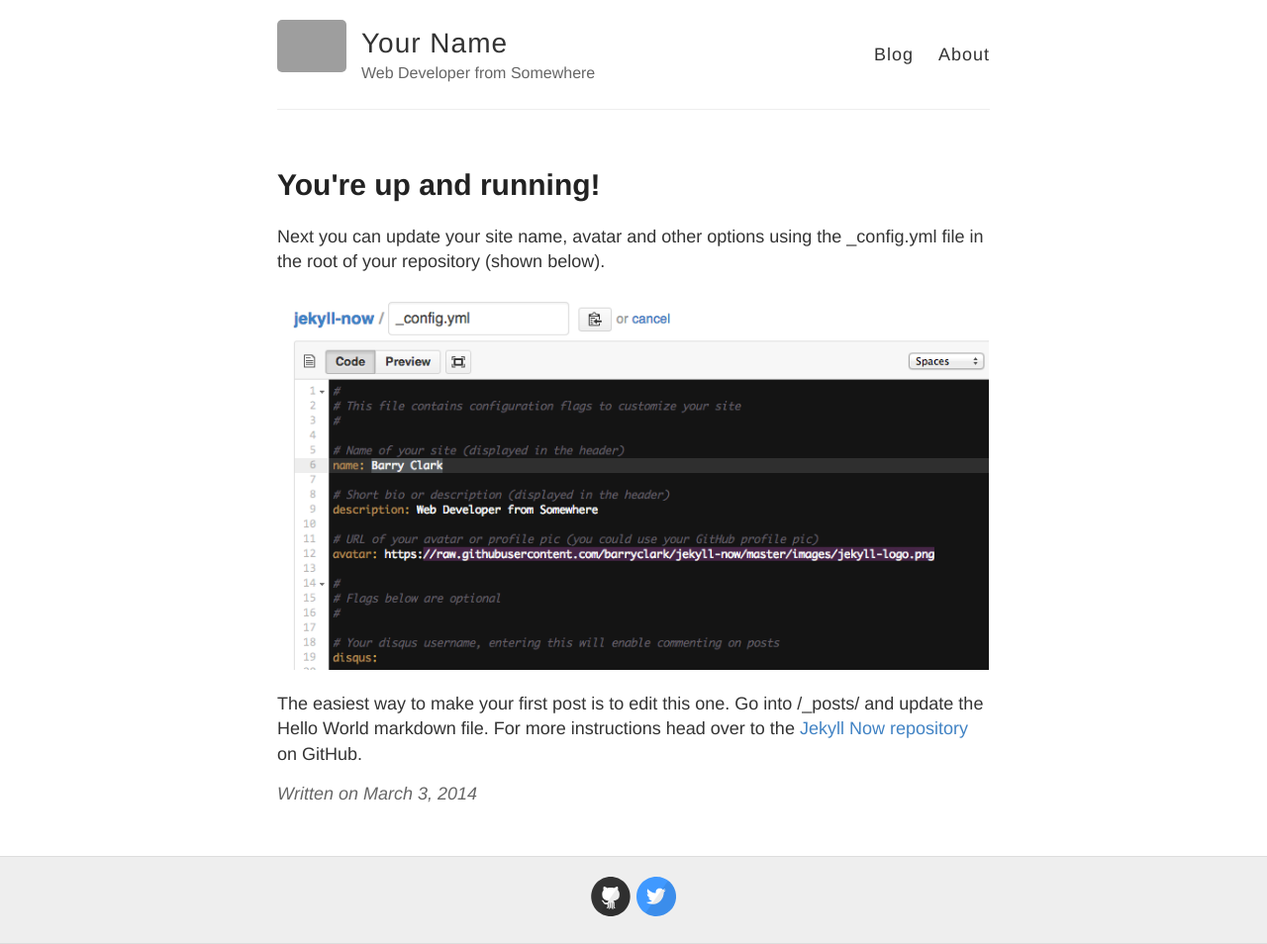
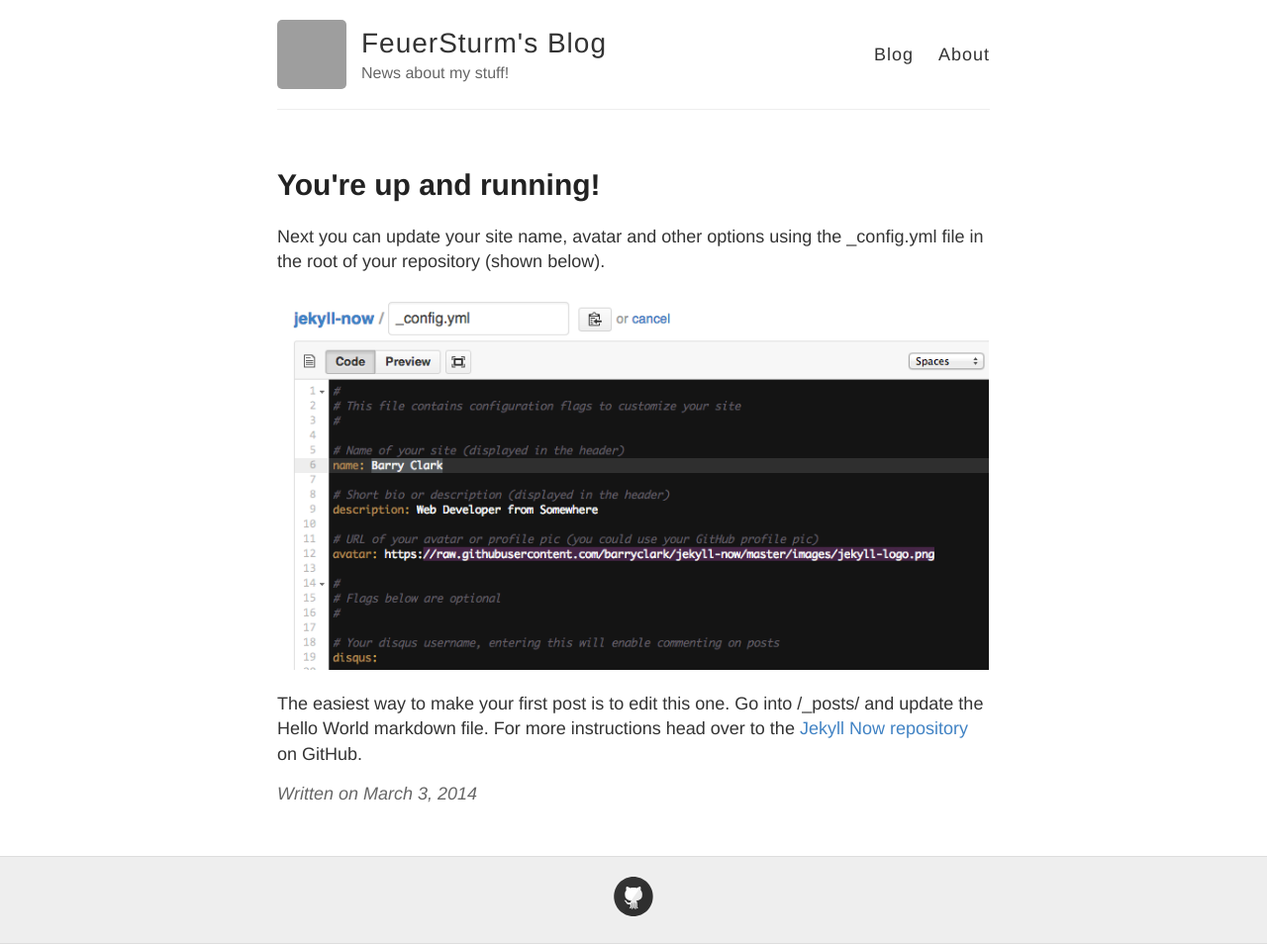
Before and after one commit to FeuerSturm/FeuerSturm.github.io, a Jekyll site: the page built from _posts/2014-3-3-Hello-World.md, in a window 1280 px wide. Shown: the whole page at 99% size. Built offline with Jekyll 4.4.1, drawn with Linux system fonts in a browser that asks for light colours; comment, search, counter and statistics services are not loaded; grey boxes are pictures that could not be loaded.

Commit message:
Update _config.yml

```diff
--- a/_config.yml
+++ b/_config.yml
@@ -3,13 +3,13 @@
 #
 
 # Name of your site (displayed in the header)
-name: Your Name
+name: FeuerSturm's Blog
 
 # Short bio or description (displayed in the header)
-description: Web Developer from Somewhere
+description: News about my stuff!
 
 # URL of your avatar or profile pic (you could use your GitHub profile pic)
-avatar: https://raw.githubusercontent.com/barryclark/jekyll-now/master/images/jekyll-logo.png
+avatar: https://avatars0.githubusercontent.com/u/23401604
 
 #
 # Flags below are optional
@@ -21,12 +21,12 @@
   email:
   facebook:
   flickr:
-  github: barryclark/jekyll-now
+  github: FeuerSturm
   instagram:
   linkedin:
   pinterest:
   rss: # just type anything here for a working RSS icon
-  twitter: jekyllrb
+  twitter:
   stackoverflow: # your stackoverflow profile, e.g. "users/50476/bart-kiers"
   youtube: # channel/<your_long_string> or user/<user-name>
   googleplus: # anything in your profile username that comes after plus.google.com/
@@ -34,14 +34,14 @@
 
 # Enter your Disqus shortname (not your username) to enable commenting on posts
 # You can find your shortname on the Settings page of your Disqus account
-disqus:
+disqus: feuersturm
 
 # Enter your Google Analytics web tracking code (e.g. UA-2110908-2) to activate tracking
 google_analytics:
 
 # Your website URL (e.g. http://barryclark.github.io or http://www.barryclark.co)
 # Used for Sitemap.xml and your RSS feed
-url:
+url: https://feuersturm.github.io
 
 # If you're hosting your site at a Project repository on GitHub pages
 # (http://yourusername.github.io/repository-name)
```
